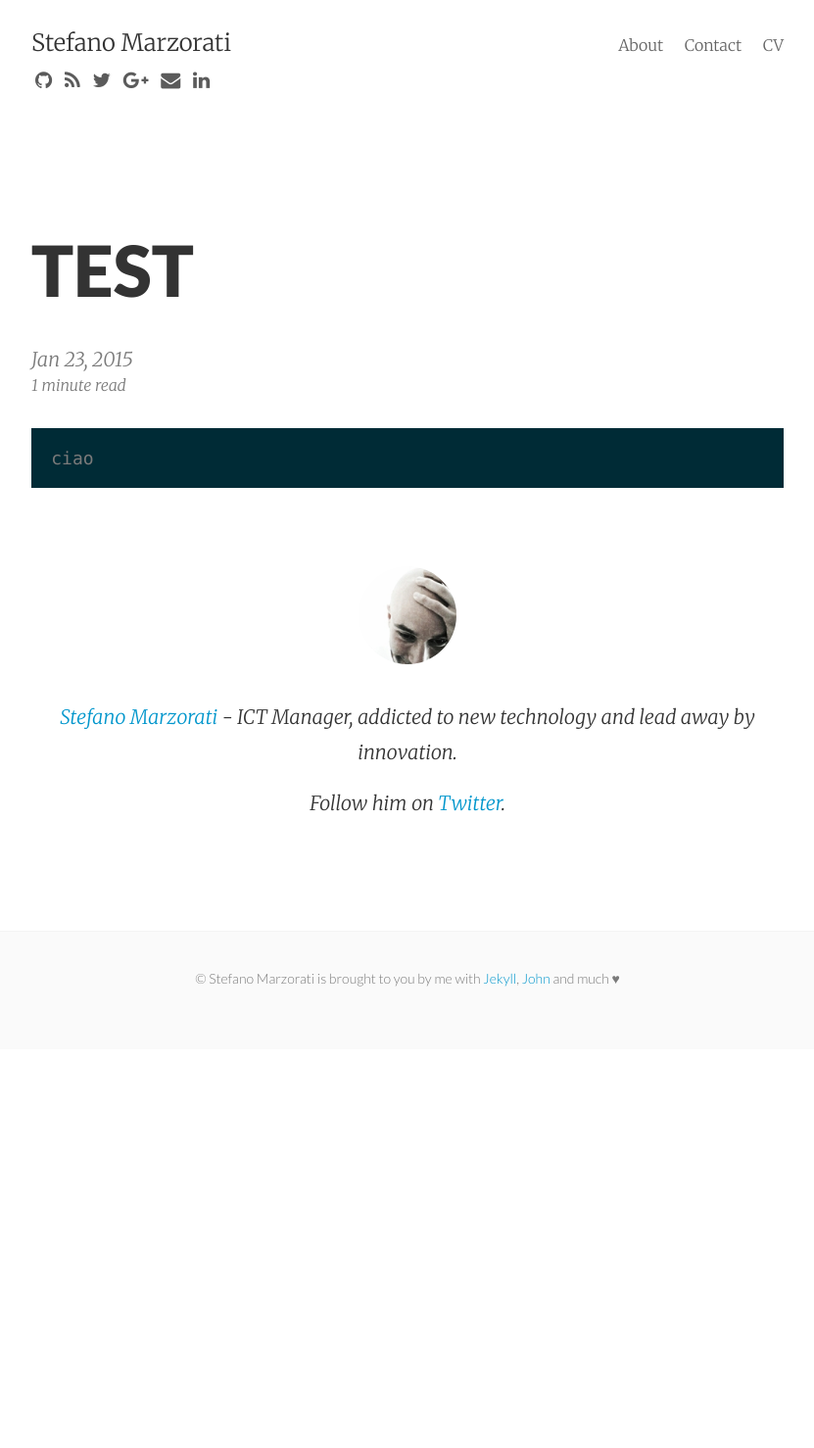
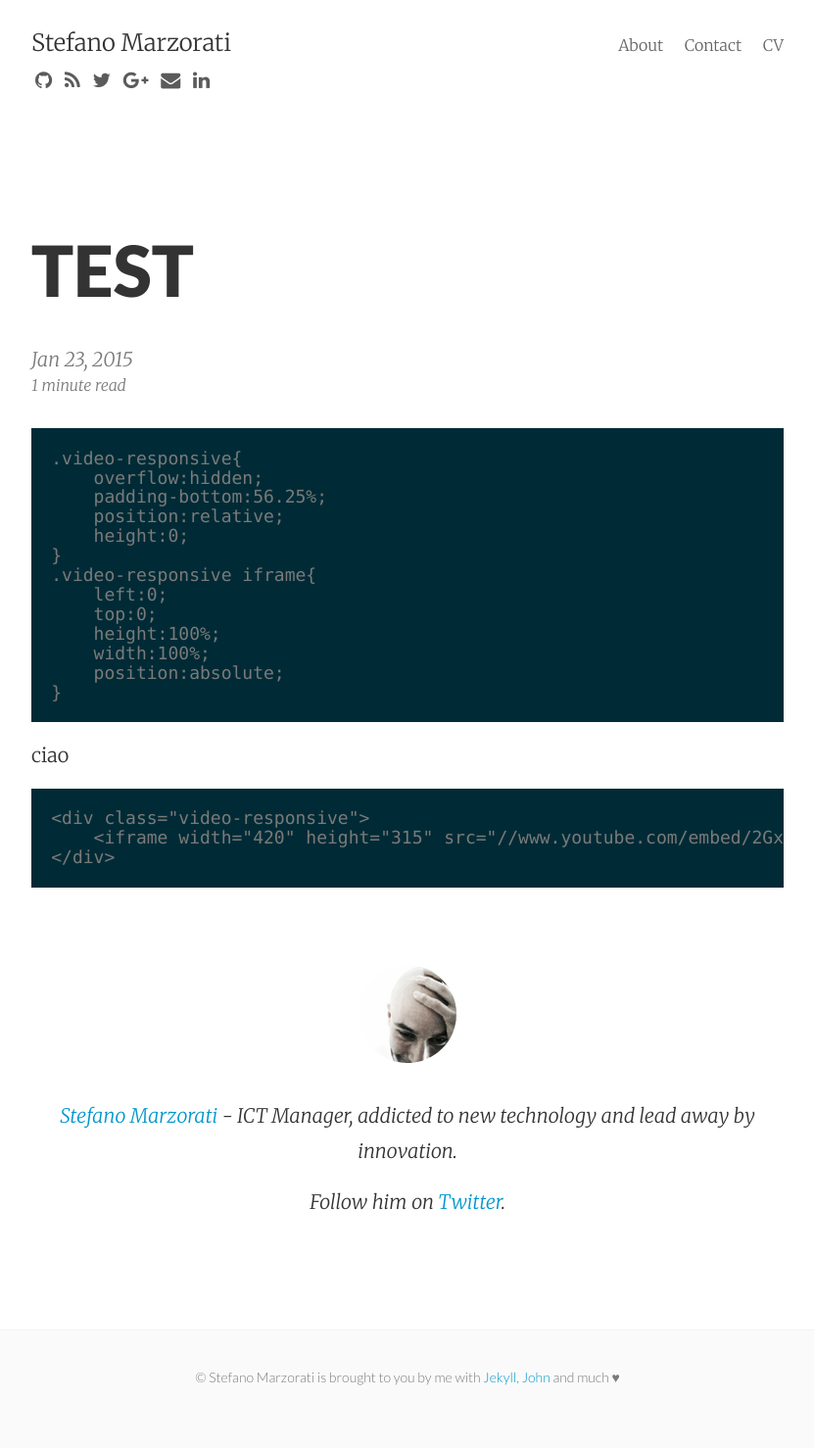
Before and after one commit to marste/Blog, a Jekyll site: the page built from _posts/2015-01-23-test.md, in a window 1280 px wide. Shown: the whole page at 98% size, without its empty margins (224-1055 px from the left). Built offline with Jekyll 4.4.1, drawn with Linux system fonts in a browser that asks for light colours; nearby versions of some CDN libraries; Markdown is read by kramdown in place of the engine named in the settings; comment, search, counter and statistics services are not loaded; before the commit the page ends 1071 px from its top, so only the background shows below that.

Commit message:
Update 2015-01-23-test.md

````diff
--- a/_posts/2015-01-23-test.md
+++ b/_posts/2015-01-23-test.md
@@ -15,5 +15,23 @@
 ---
 
 ```
+.video-responsive{
+    overflow:hidden;
+    padding-bottom:56.25%;
+    position:relative;
+    height:0;
+}
+.video-responsive iframe{
+    left:0;
+    top:0;
+    height:100%;
+    width:100%;
+    position:absolute;
+}
+```
 ciao
 ```
+<div class="video-responsive">
+    <iframe width="420" height="315" src="//www.youtube.com/embed/2GxWs54v2d0" frameborder="0" allowfullscreen></iframe>
+</div>
+```
````
